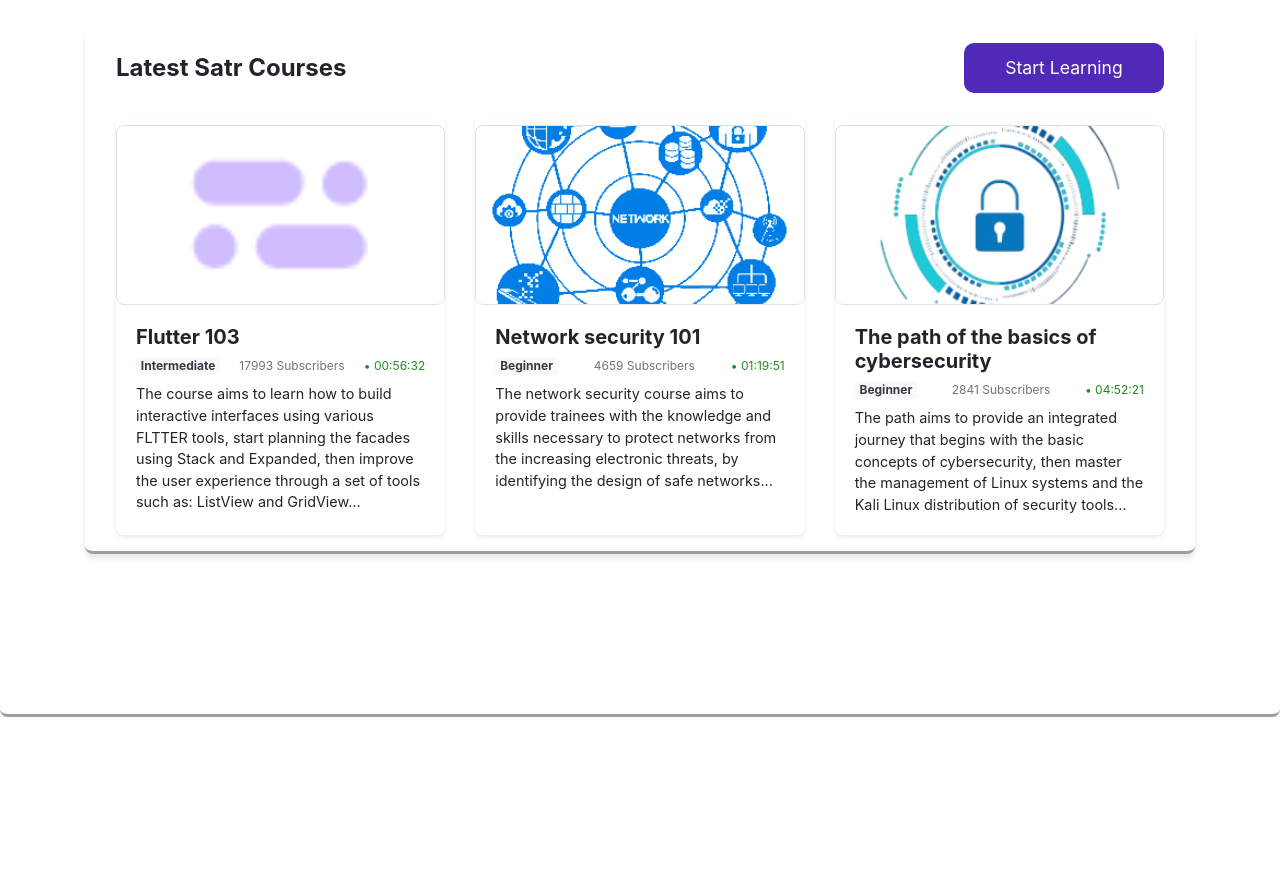
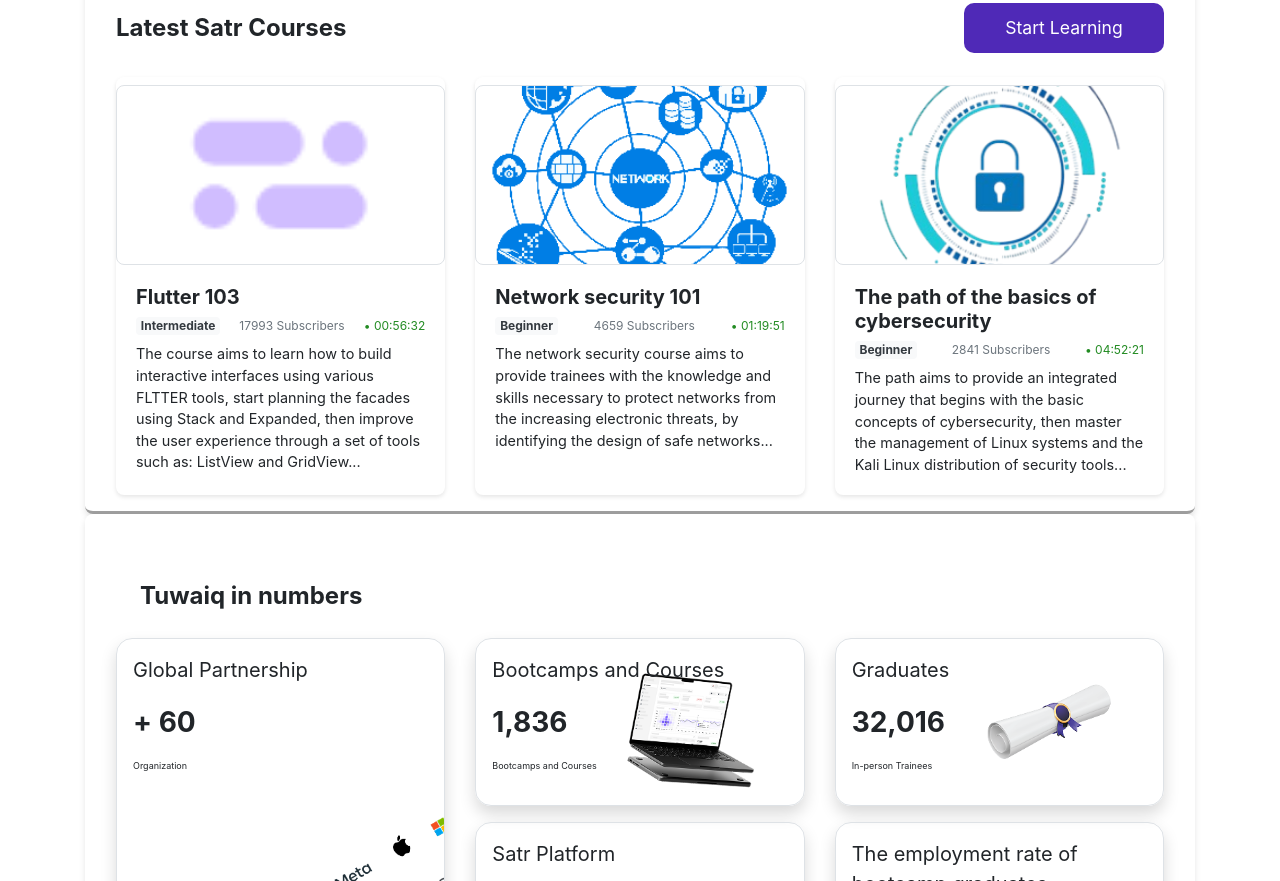
Before and after one commit to SaadAlzarea/w3-project, a plain HTML site: page index.html in a window 1280 px wide. Shown: the part 1919-2800 px from the top of the page. Before the commit the page ends 2636 px from the top, so only its background shows below. Drawn offline with nearby package versions, Linux system fonts and the light colour scheme.

Commit message:
added Tuwaiq in numbers in index.html

```diff
--- a/index.html
+++ b/index.html
@@ -307,7 +307,8 @@
           </div>
         </div>
       </section>
-      <section class="container mt-5" style="
+      <section class="container m
+      t-5" style="
       border-bottom: 3px solid #9e9e9e;
       padding-bottom: 1rem;
       box-shadow: 0 4px 6px rgba(0, 0, 0, 0.1);
@@ -613,6 +614,96 @@
           </div>
         </div>
       </section>
+
+
+
+
+
+      <section class="mb-5 p-3" style="
+      border-bottom: 3px solid #9e9e9e;
+      padding-bottom: 2rem;
+      box-shadow: 0 4px 6px rgba(0, 0, 0, 0.1);
+      border-radius: 8px;
+      background-color: #ffffff;">
+        <div class="container mt-5">
+          <div class="m-4">
+            <p class="fs-4"><b>Tuwaiq in numbers</b></p>
+          </div>
+          <div class="row g-3">
+            <!-- Global Partnership -->
+            <div class="col-12 col-md-4">
+              <div class="border p-3 rounded-4 shadow" style="
+              height: 100%;
+              background-image: url(./images/globrl.png);
+              background-size: cover;
+              background-repeat: no-repeat;
+              background-position: 80%;">
+                <p class="fs-5">Global Partnership</p>
+                <p class="fs-3"><b> + 60 </b></p>
+                <p style="font-size: xx-small;">Organization</p>
+              </div>
+            </div>
+            <!-- Right side -->
+            <div class="col-12 col-md-8">
+              <div class="row g-3">
+                <!-- Bootcamps and Courses -->
+                <div class="col-12 col-md-6">
+                  <div class="border p-3 rounded-4 shadow" style="
+                  height: 100%;
+                  background-image: url(./images/computer-bootcamps.png);
+                  background-size: 50%;
+                  background-repeat: no-repeat;
+                  background-position: 80%;">
+                    <p class="fs-5">Bootcamps and Courses</p>
+                    <p class="fs-3"><b> 1,836 </b></p>
+                    <p style="font-size: xx-small;">Bootcamps and Courses</p>
+                  </div>
+                </div>
+                <!-- Graduates -->
+                <div class="col-12 col-md-6">
+                  <div class="border p-3 rounded-4 shadow" style="
+                  height: 100%;
+                  background-image: url(./images/certified.png);
+                  background-size: 50%;
+                  background-repeat: no-repeat;
+                  background-position: 80%;">
+                    <p class="fs-5">Graduates</p>
+                    <p class="fs-3"><b> 32,016 </b></p>
+                    <p style="font-size: xx-small;">In-person Trainees</p>
+                  </div>
+                </div>
+                <!-- Satr Platform -->
+                <div class="col-12 col-md-6">
+                  <div class="border p-3 rounded-4 shadow" style="
+                  height: 100%;
+                  background-image: url(./images/satr-platforms.png);
+                  background-size: 50%;
+                  background-repeat: no-repeat;
+                  background-position: 80%;">
+                    <p class="fs-5">Satr Platform</p>
+                    <p class="fs-3"><b> 888,849 </b></p>
+                    <p style="font-size: xx-small;">Trainee</p>
+                  </div>
+                </div>
+                <!-- The employment -->
+                <div class="col-12 col-md-6">
+                  <div class="border p-3 rounded-4 shadow" style="
+                  height: 100%;
+                  background-image: url(./images/employee.png);
+                  background-size: 50%;
+                  background-repeat: no-repeat;
+                  background-position: 80%;">
+                    <p class="fs-5">The employment rate of bootcamp graduates</p>
+                    <p class="fs-3"><b> 80% </b></p>
+                    <p style="font-size: xx-small;">Employee</p>
+                  </div>
+                </div>
+              </div>
+            </div>
+          </div>
+        </div>
+      </section>
+      <!-- news section  -->
       <footer>
         <br><br><br><br><br><br>
       </footer>
```
Also changed, not shown: images/certified.png (added), images/computer-bootcamps.png (added), images/employee.png (added), images/globrl.png (added), images/news1.png (added), images/satr-platforms.png (added), 6 other files.
